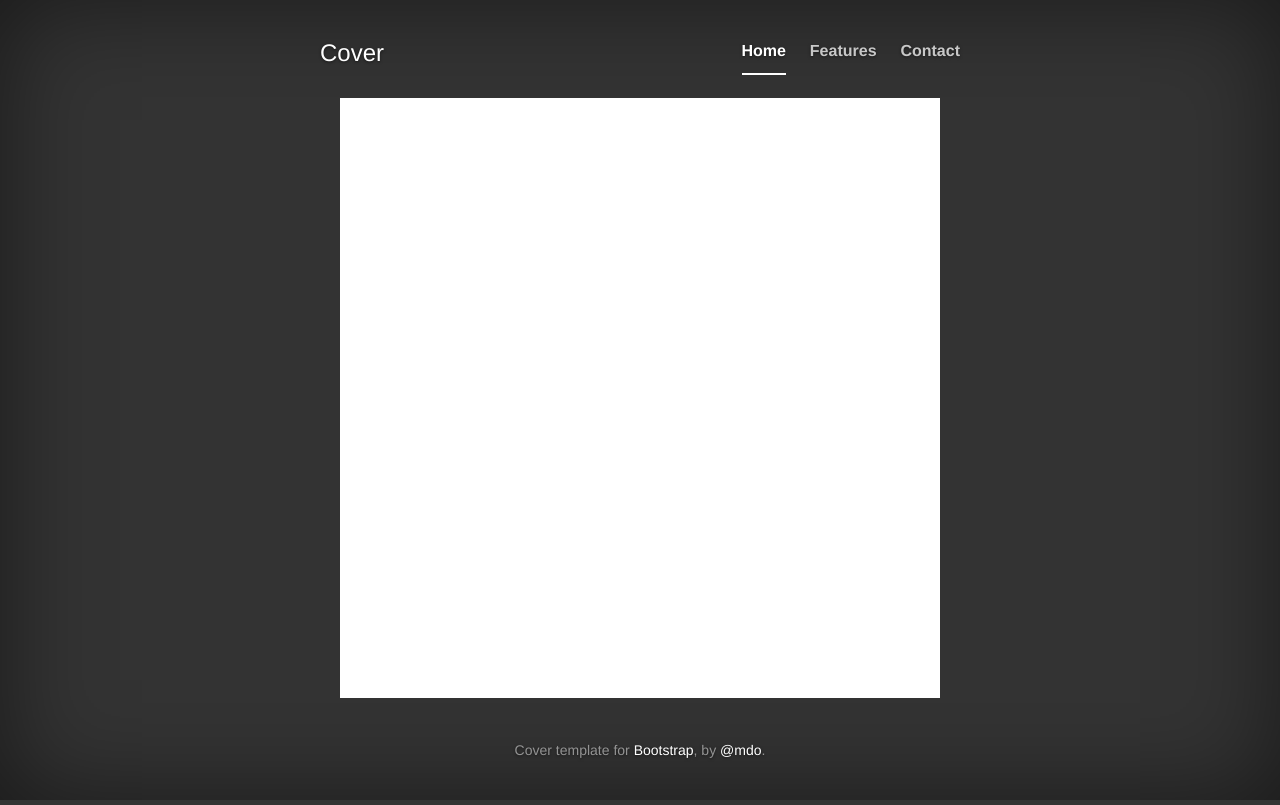
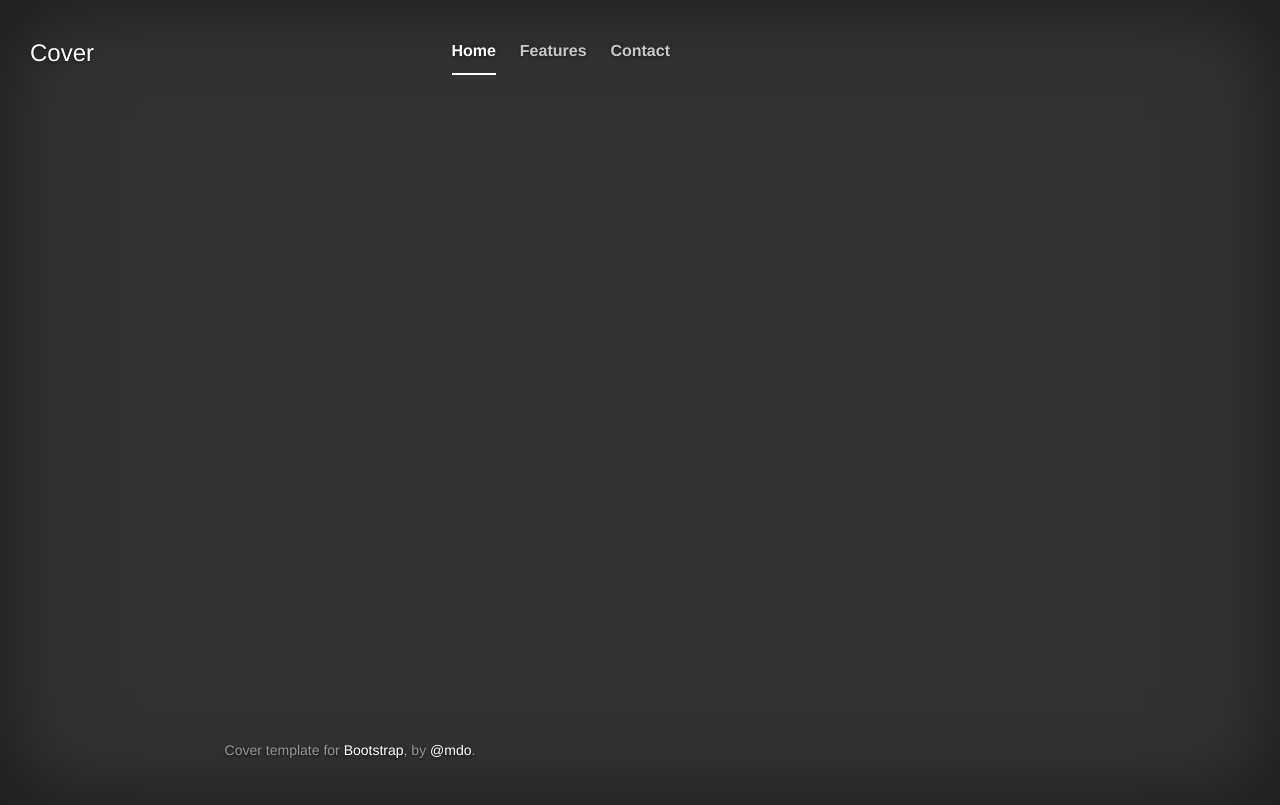
Before and after one commit to GetOffMyGit/Titanik_Digital_Ink, a website: page index.html in a window 1280 px wide. Drawn offline with nearby package versions, Linux system fonts and the light colour scheme.

Commit message:
Canvas width and height currently set at 1024x800. Canvas background made transparent in preparation for integration with code display.

```diff
--- a/css/cover.css
+++ b/css/cover.css
@@ -50,7 +50,6 @@ body {
 }
 .cover-container {
   margin-right: auto;
-  margin-left: auto;
 }
 
 /* Padding for spacing */
@@ -109,10 +108,7 @@ body {
  * Cover
  */
 
-.cover {
-  padding: 0 20px;
-}
-.cover .btn-lg {
+.btn-lg {
   padding: 10px 20px;
   font-weight: bold;
 }
@@ -120,9 +116,13 @@ body {
 /*
  * Drawing canvas
  */
+
  .drawing-canvas {
-   background-color: #fff;
+   background-color: transparent;
  }
+ .canvas-wrapper {
+  width: 100%;
+}
 
 /*
  * Footer
--- a/index.html
+++ b/index.html
@@ -28,8 +28,8 @@
             </div>
           </div>
 
-          <div class="inner cover">
-            <canvas class="drawing-canvas" id="mainCanvas" width="600%" height="600%"></canvas>
+          <div class="canvas-wrapper">
+            <canvas class="drawing-canvas" id="mainCanvas" width="1024" height="800"></canvas>
           </div>
 
           <div class="mastfoot">
```
